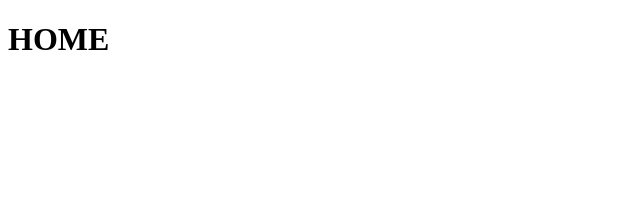
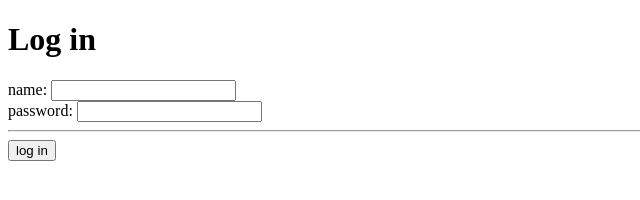
Before and after one commit to k4-100/login-express-sql, a website: page public/index.html in a window 1280 px wide. Shown: the whole page, without its empty margins (0-640 px from the left). Drawn offline with Linux system fonts and the light colour scheme.

Commit message:
Added basic structure for index.html

```diff
--- a/public/index.html
+++ b/public/index.html
@@ -7,6 +7,15 @@
     <title>Document</title>
   </head>
   <body>
-    <h1>HOME</h1>
+    <h1>Log in</h1>
+    <form action="/login" method="post">
+      <label for="name"> name: </label>
+      <input type="text" name="name" id="name" />
+      <br />
+      <label for="password"> password: </label>
+      <input type="password" name="password" id="password" />
+      <hr />
+      <input type="submit" value="log in" />
+    </form>
   </body>
 </html>
```
